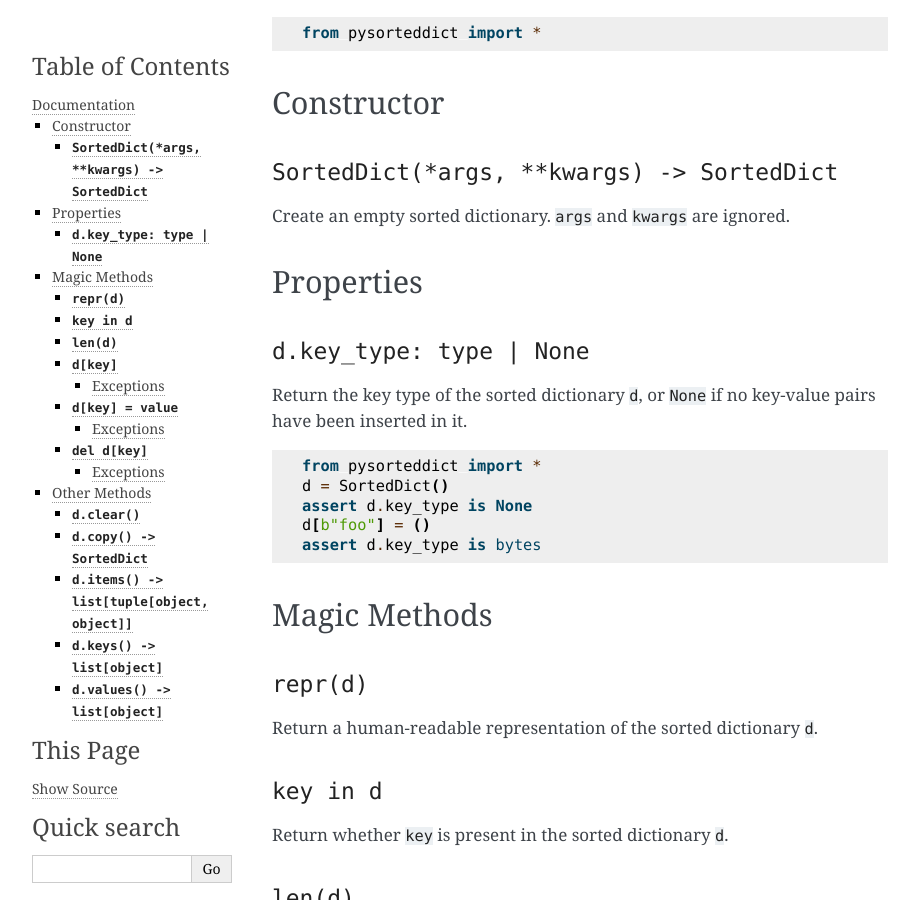
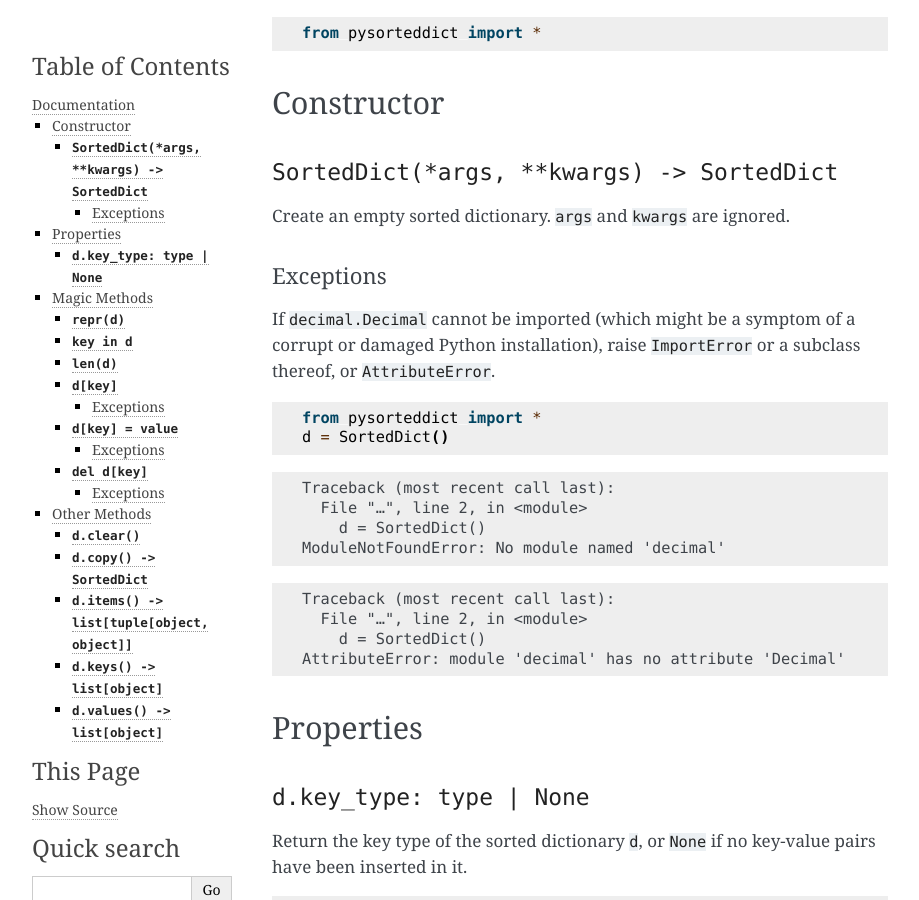
Before and after one commit to tfpf/pysorteddict, a Sphinx documentation site: the page built from docs/documentation.md, in a window 1280 px wide and 900 px high, scrolled down 273 px. Shown: the whole window, without its empty margins (170-1089 px from the left). Built offline with Sphinx 7.4.7, drawn with Linux system fonts in a browser that asks for light colours.

Commit message:
Constructor docs [skip ci]

````diff
--- a/docs/documentation.md
+++ b/docs/documentation.md
@@ -26,6 +26,30 @@ from pysorteddict import *
 ### `SortedDict(*args, **kwargs) -> SortedDict`
 
 Create an empty sorted dictionary. `args` and `kwargs` are ignored.
+
+#### Exceptions
+
+If `decimal.Decimal` cannot be imported (which might be a symptom of a corrupt or damaged Python installation), raise
+`ImportError` or a subclass thereof, or `AttributeError`.
+
+```python
+from pysorteddict import *
+d = SortedDict()
+```
+
+```text
+Traceback (most recent call last):
+  File "…", line 2, in <module>
+    d = SortedDict()
+ModuleNotFoundError: No module named 'decimal'
+```
+
+```text
+Traceback (most recent call last):
+  File "…", line 2, in <module>
+    d = SortedDict()
+AttributeError: module 'decimal' has no attribute 'Decimal'
+```
 
 ## Properties
 
````
Also changed, not shown: docs/usage.md (+1 -0 lines).
